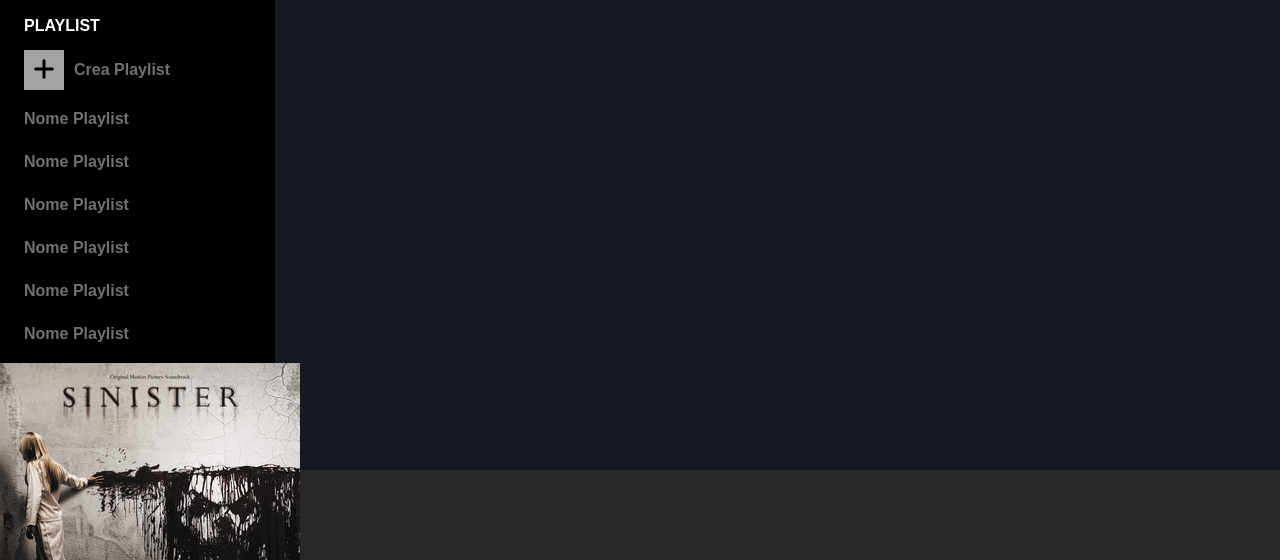
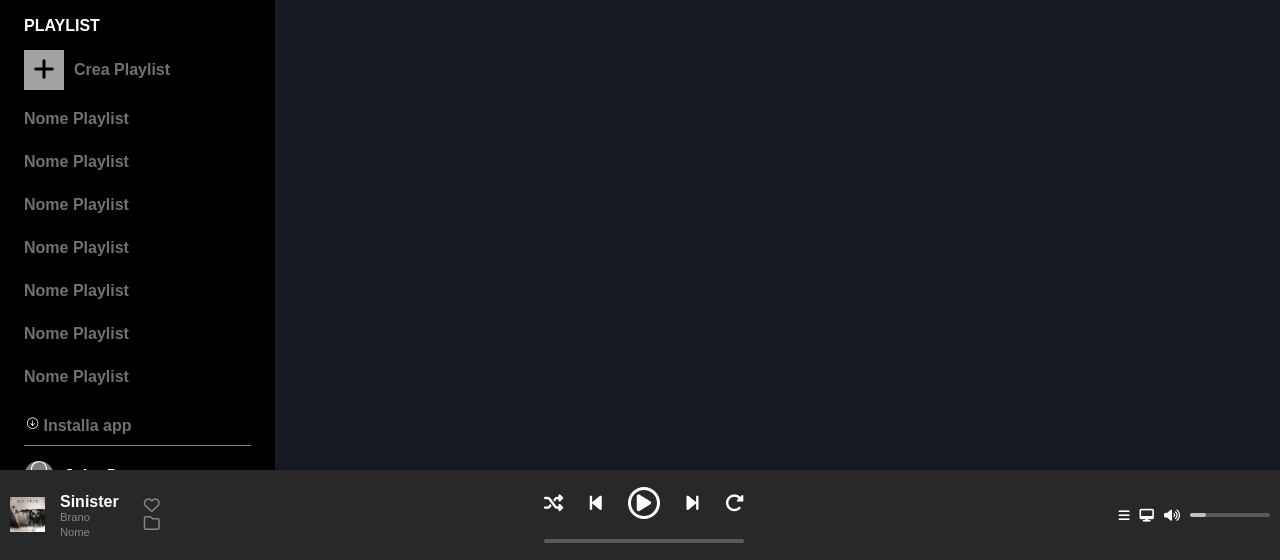
Before and after one commit to fabioadelfio/html-css-spotifyweb, a plain HTML site: page index.html in a window 1280 px wide. Shown: the part 240-800 px from the top of the page. Drawn offline with Linux system fonts and the light colour scheme.

Commit message:
player-song + options

```diff
--- a/css/style.css
+++ b/css/style.css
@@ -208,6 +208,108 @@ ul {
     display: flex;
     justify-content: space-between;
     align-items: center;
+    font-size: 0.7rem;
+    color: white;
+}
+
+.player .player-song {
+    padding: 0 10px;
+    display: flex;
+    align-items: center;
+}
+
+.player-song .player-song-pic img {
+    width: 35px;
+    height: 35px;
+}
+
+.player-song .player-song-info {
+    padding: 0 15px;
+}
+
+.player-song-info .player-song-name{
+    font-weight: bold;
+    font-size: 1rem;
+}
+
+.player-song-info .info-track {
+    color: #868686;
+    display: flex;
+    flex-direction: column;
+    gap: 3px;
+}
+
+.player-song .save {
+    color: #868686;
+    font-size: 1rem;
+    padding-left: 10px;
+}
+
+.save div {
+    display: block;
+}
+
+.player .control-section {
+    display: flex;
+    flex-direction: column;
+    gap: 20px;
+}
+
+.control-section .commands {
+    width: 200px;
+    font-size: 1.2rem;
+    display: flex;
+    justify-content: space-between;
+    align-items: center;
+}
+
+.commands .play {
+    width: 32px;
+    height: 32px;
+    padding: 5px;
+    border-radius: 50%;
+    border: 3px solid white;
+    display: flex;
+    justify-content: center;
+    align-items: center;
+}
+
+.player .options {
+    font-size: 0.8rem;
+    padding-right: 10px;
+    display: flex;
+    gap: 10px;
+}
+
+.options .audio {
+    display: flex;
+    align-items: center;
+    gap: 10px;
+}
+
+.audio-bar {
+    background-color: #5A5A5A;
+    height: 0.2rem;
+    width: 80px;
+    border-radius: 30px;
+}
+
+.audio-bar .level-audio {
+    height: 100%;
+    width: 20%;
+    background-color: #C1C1C1;
+    border-radius: 30px;
+}
+
+.progress {
+    display: flex;
+}
+
+.progress .progress-bar {
+    background-color: #5A5A5A;
+    height: 0.2rem;
+    width: 100%;
+    border-radius: 30px;
 }
 
 
--- a/index.html
+++ b/index.html
@@ -126,28 +126,53 @@
                 </div>
 
                 <div class="player-song-info">
-                    <div class="player-song-name"></div>
-                    <div class="player-artist"></div>
+                    <div class="player-song-name">Sinister</div>
+                    <div class="info-track">
+                        <div class="track">Brano</div>
+                        <div class="name">Nome</div>
+                    </div>
+
                 </div>
 
                 <div class="save">
-                    <div class="favorite"></div>
-                    <div class="folder"></div>
+                    <div>
+                        <i class="fa-regular fa-heart"></i>
+                    </div>
+                    <div>
+                        <i class="fa-regular fa-folder"></i>
+                    </div>
                 </div>
             </div>
 
             <div class="control-section">
                 <div class="commands">
-
+                    <i class="fa-solid fa-shuffle"></i>
+                    <i class="fa-solid fa-backward-step"></i>
+                    <div class="play">
+                        <i class="fa-solid fa-play"></i>
+                    </div>
+                    <i class="fa-solid fa-forward-step"></i>
+                    <i class="fa-solid fa-rotate-right"></i>
                 </div>
 
                 <div class="progress">
-
+                    <div class="time"></div>
+                    <div class="progress-bar">
+                        <div class="progress-song"></div>
+                    </div>
+                    <div class="song-lenght"></div>
                 </div>
             </div>
 
             <div class="options">
-
+                <div class="screen"><i class="fa-solid fa-bars"></i></div>
+                <div class="queue"><i class="fa-solid fa-desktop"></i></div>
+                <div class="audio">
+                    <div class="audio-icon"><i class="fa-solid fa-volume-high"></i></div>
+                    <div class="audio-bar">
+                        <div class="level-audio"></div>
+                    </div>
+                </div>
             </div>
 
         </section>
```
